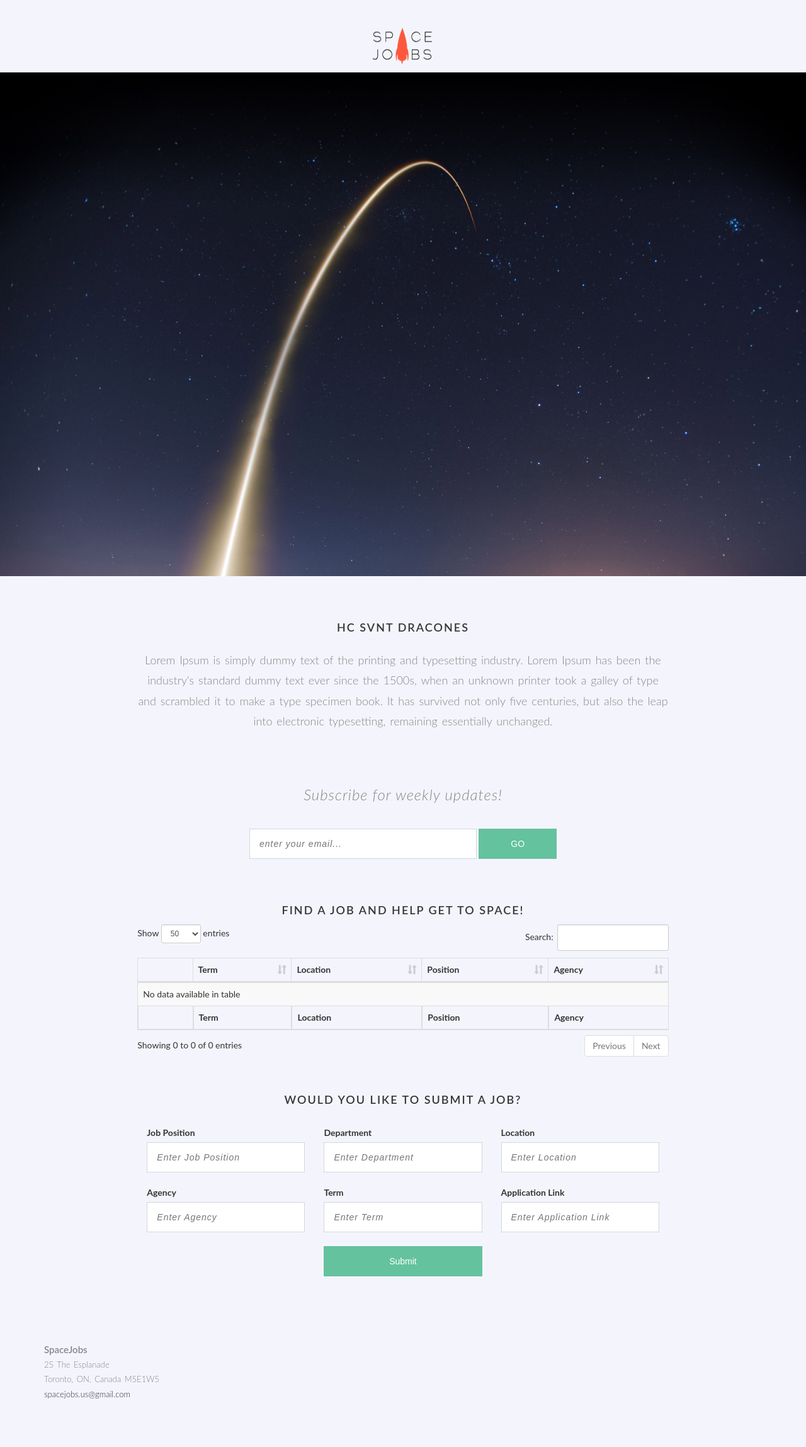
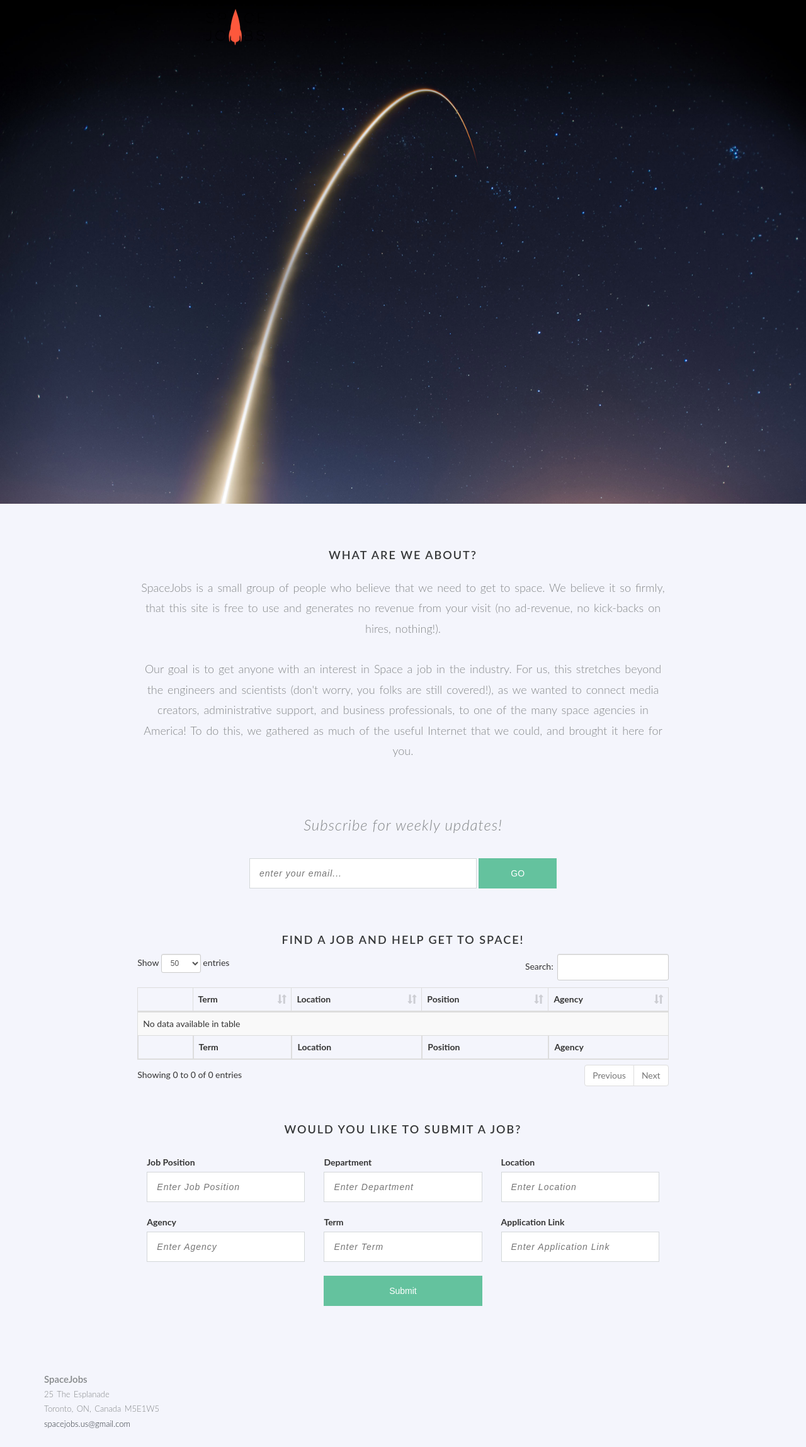
Before and after one commit to elburz/spacejobs, a Flask app: page / in a window 1280 px wide. Shown: the whole page at 63% size. Before the commit the page ends 2221 px from the top, so only its background shows below. Run offline with Flask 2, Linux system fonts and the light colour scheme; data that the repository does not hold is empty; some libraries are stand-ins or nearby versions.

Commit message:
remove lipsum, add about.html partial

```diff
--- a/templates/base.html
+++ b/templates/base.html
@@ -42,31 +42,11 @@
     </head>
     <body>
  		<header>
-			<div class="container">
-				<div class="row">
-					<div class="responsive-logo"></div>
-					<div class="pullcontainer">
-						<a href="#" id="pull"><i class="fa fa-bars fa-2x"></i></a>
-					</div>
-				</div>
-				<div class="row">
-					<div class="col-md-8 col-md-offset-2">
-						<nav>
-							<div class="logo-holder"></div>
-						</nav>
-					</div>
-				</div>
-			</div>
-            <div class="hero"></div>
+            <div class="hero">
+                <div class="logo-holder"></div>
+            </div>
 		</header>
- <div class="container-fluid intro" id="about">
-			<div class="row">
-				<div class="col-md-8 col-md-offset-2">
-                    <h1 class="chain">HC SVNT DRACONES</h1>
-					<p class="text-intro">Lorem Ipsum is simply dummy text of the printing and typesetting industry. Lorem Ipsum has been the industry's standard dummy text ever since the 1500s, when an unknown printer took a galley of type and scrambled it to make a type specimen book. It has survived not only five centuries, but also the leap into electronic typesetting, remaining essentially unchanged.</p>
-				</div>
-			</div>
-		</div>
+            {% include 'about.html' %}
         <section class="sign_up" id="signUp">
             <div class="container">
                 <div class="row">
```
